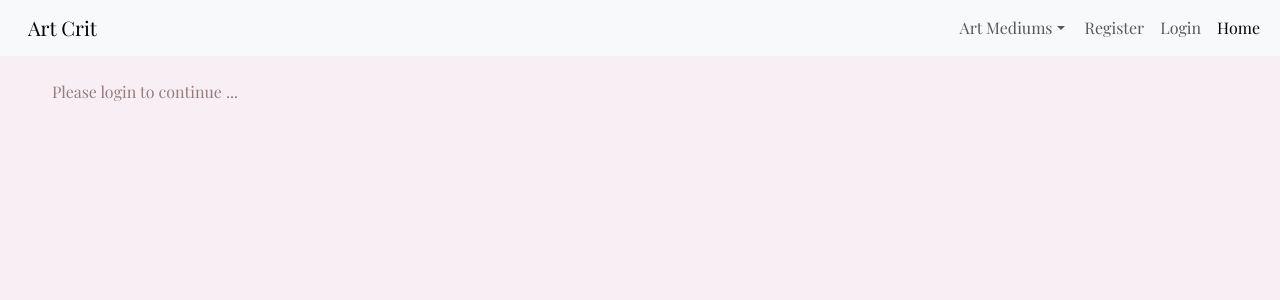
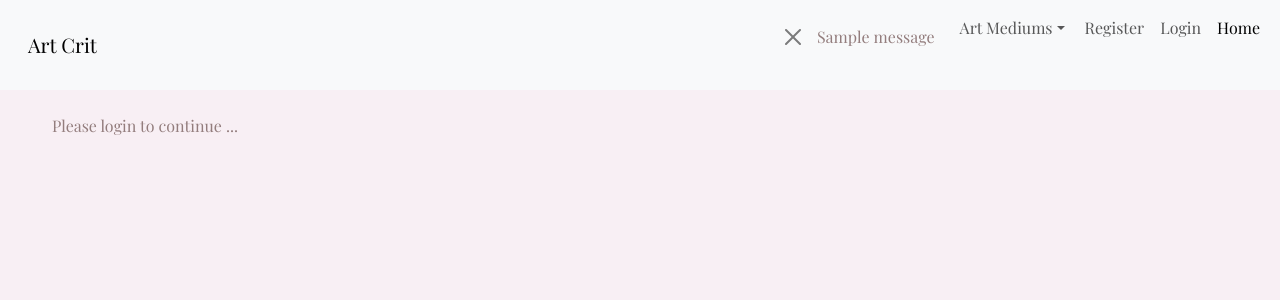
Before and after one commit to Sianwroejones/Art_Crit, a Django app: page /add_post/ in a window 1280 px wide. Shown: the top 300 px of the page. Run offline with Django 4.2, Linux system fonts and the light colour scheme; tables that the repository leaves empty hold one stand-in row (values such as "Sample post"); one stand-in notice (Sample message) is shown; some libraries are stand-ins or nearby versions.

Commit message:
started adding notifications

```diff
--- a/POST/templates/base.html
+++ b/POST/templates/base.html
@@ -40,6 +40,19 @@
           </button>
           <div class="collapse navbar-collapse" id="navbarScroll">
             <ul class="navbar-nav me-auto my-2 my-lg-0 navbar-nav-scroll" style="--bs-scroll-height: 100px;">
+<!-----alert-->
+
+<div>
+  {% if messages %}
+      {% for message in messages %}
+          <div class="alert {{ message.tags }} alert-dismissible fade show" role="alert">
+              {{ message }}
+              <button type="button" class="btn-close" data-bs-dismiss="alert" aria-label="Close"></button>
+          </div>
+      {% endfor %}
+  {% endif %}
+</div>
+
 
 
               <!-- Medium Menu Code-->
--- a/POST/views.py
+++ b/POST/views.py
@@ -1,8 +1,11 @@
-from django.shortcuts import render
+from django.shortcuts import render, redirect
 from django.views.generic import ListView, DetailView, CreateView, UpdateView, DeleteView
 from .models import Post, Medium, Comment
 from .forms import PostForm, EditForm, CommentForm
 from django.urls import reverse_lazy
+from django.contrib import messages
+from django.contrib.messages.views import SuccessMessageMixin
+
 # Create your views here.
 
 #def home(request):
@@ -31,12 +34,14 @@ class PostDetailView(DetailView):
         context["meds_menu"] = meds_menu
         return context
 
-class AddPostView(CreateView):
+class AddPostView(SuccessMessageMixin, CreateView):
     model = Post
     form_class = PostForm
     template_name = 'add_post.html'
     #fields = '__all__'
     #fields = ('title', 'description',)
+    success_message = "Your post was successfully created!"
+    success_url = reverse_lazy('home')
 
     def get_context_data(self, *args, **kwargs):
         meds_menu = Medium.objects.all()
@@ -44,12 +49,14 @@ class AddPostView(CreateView):
         context["meds_menu"] = meds_menu
         return context
 
-class AddCommentView(CreateView):
+class AddCommentView(SuccessMessageMixin, CreateView):
     model = Comment
     form_class = CommentForm
     template_name = 'add_comment.html'
     #fields = '__all__'
     #fields = ('title', 'description',)
+    success_message = "Your comment was successfully created!"
+    success_url = reverse_lazy('home')
 
     def get_context_data(self, *args, **kwargs):
         meds_menu = Medium.objects.all()
--- a/static/css/style.css
+++ b/static/css/style.css
@@ -40,7 +40,8 @@ body {
     height: 300px;
     object-fit: cover;
     margin: 10px;
-    border: 1px solid #ddd;
+    border: 1px solid #fefefe;
+
     border-radius: 4px;
     padding: 5px;
 }
```
